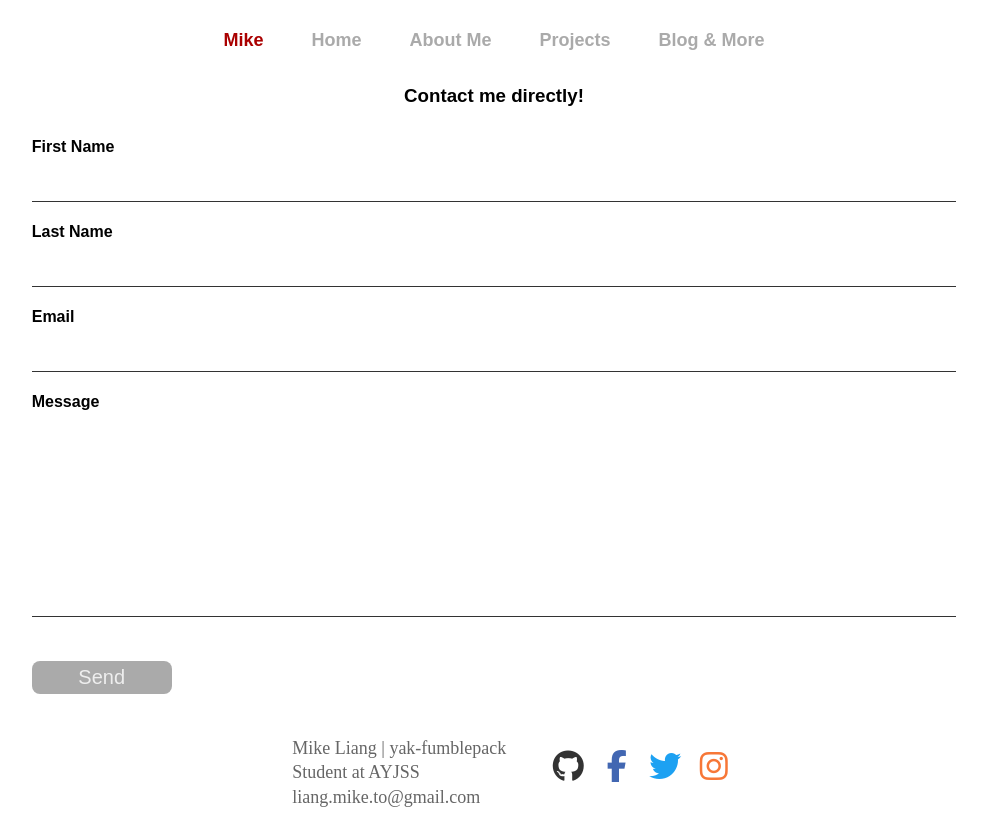
After one commit to m1kql/website, a Django app: page /socials/ in a window 1280 px wide. The commit adds this page. Shown: the whole page, without its empty margins (146-1133 px from the left). Run offline with Django 3.2, Linux system fonts and the light colour scheme; some libraries are stand-ins or nearby versions.

Commit message:
added contact me page

```diff
--- a/portfolio/templates/about.html
+++ b/portfolio/templates/about.html
@@ -15,7 +15,7 @@
                 Many of my projects can be found in my github profile (<a href="https://github.com/yak-fumblepack">here</a>), and I post at least once a month on my blog (<a href="#">here</a>) to keep things going and to update anyone who's visiting my site on what I've been working on.
             </p>
             <p>
-                Take a look around my website and check out my projects & blogs page if you haven't already. If you have any questions feel free to head over the <a href="#">socials</a> page and contact me directly there.
+                Take a look around my website and check out my projects & blogs page if you haven't already. If you have any questions feel free to head over the <a href="{% url 'social' %}">socials</a> page and contact me directly there.
             </p>
             <p id="closing">
                 <span> – </span> Cheers, Mike @yak-fumblepack
--- a/portfolio/templates/base.html
+++ b/portfolio/templates/base.html
@@ -28,7 +28,7 @@
                             <ul>
                                 <li><a href="#">Blog</a></li>
                                 <li><a href="#">Timeline</a></li>
-                                <li><a href="#">Socials</a></li>
+                                <li><a href="{% url 'social' %}">Socials</a></li>
                             </ul>
                         </li>
                     </ul>
--- /dev/null
+++ b/portfolio/templates/contact.html
@@ -0,0 +1,28 @@
+{% extends 'base.html' %}
+{% block title %}Contact Me{% endblock %}
+{% load static %}
+{% block content %}
+<section class="contact">
+    <div class="contact-container">
+        <h3>Contact me directly!</h3>
+        <form action="" method="post">
+            {% csrf_token %}
+            <div class="userdetails">
+                <label for="firstname">First Name</label>
+                <input type="text" name="firstname" id="firstname">
+                <label for="lastname">Last Name</label>
+                <input type="text" name="lastname" id="lastname">
+                <label for="email">Email</label>
+                <input type="email" name="email" id="email">
+            </div>
+            <div class="message">
+                <label for="message">Message</label>
+                <textarea type="text" name="message" id="message" style="font-family: Arial, Helvetica, sans-serif; font-weight: normal;"></textarea>
+            </div>
+            <div class="submit">
+                <button type="submit" id="send">Send</button>
+            </div>
+        </form>
+    </div>
+</section>
+{% endblock %}
--- a/portfolio/urls.py
+++ b/portfolio/urls.py
@@ -1,8 +1,10 @@
 from django.urls import path
 from . import views
+from .views import home, AboutView, ProjectsView, SocialView
 
 urlpatterns = [
     path('', views.home, name= "home"),
     path('aboutme/', views.AboutView, name="about"),
     path('myprojects/', views.ProjectsView, name="projects"),
+    path('socials/', views.SocialView, name= "social"),
 ]
--- a/portfolio/views.py
+++ b/portfolio/views.py
@@ -20,3 +20,30 @@ def AboutView(request):
 #view my projects
 def ProjectsView(request):
     return render(request, 'projects.html')
+
+#view contact form + contact form submission
+def SocialView(request):
+    if request.method == 'POST':
+        message = request.POST['message']
+        firstname = request.POST['firstname']
+        lastname = request.POST['lastname']
+        email = request.POST['email']
+
+        template = get_template('contact_template.txt')
+        context = {
+            'contact_fname': firstname,
+            'contact_lname': lastname,
+            'contact_email': email,
+            'form_content': message,
+        }
+
+        content = template.render(context)
+
+        send_mail(
+            'New contact form submission:',
+            content,
+            settings.EMAIL_HOST_USER,
+            ['liang.mike.to@gmail.com'],
+            fail_silently=False
+            )
+    return render(request, 'contact.html')
```
Also changed, not shown: website/settings.py (+7 -0 lines), portfolio/templates/contact_template.txt (added).
